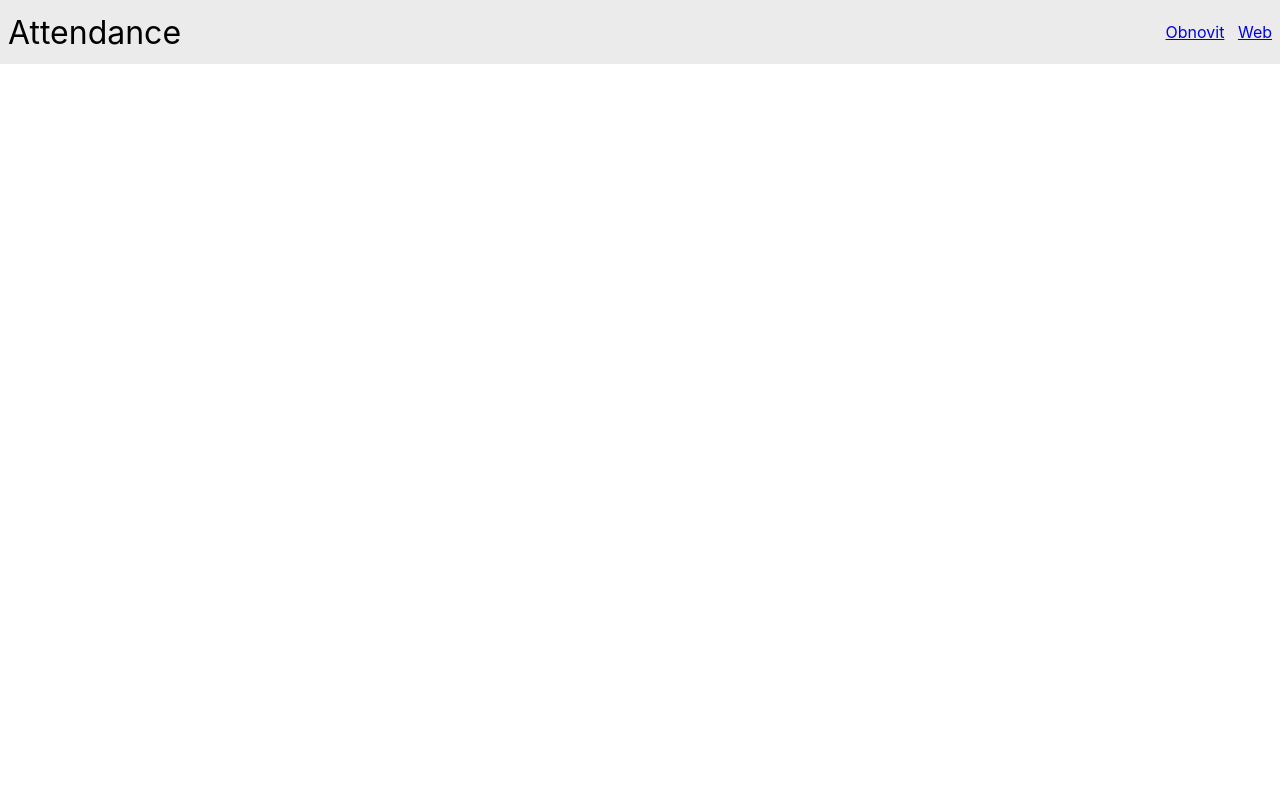
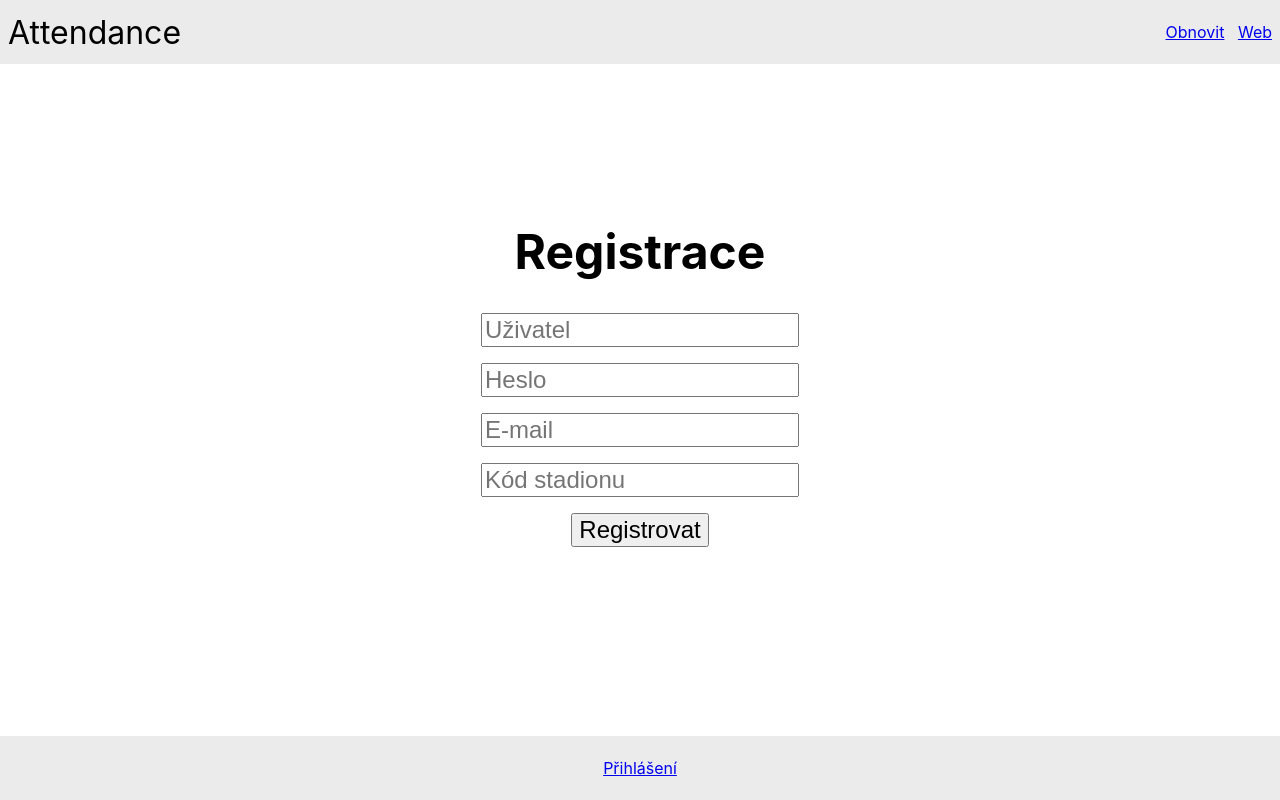
Before and after one commit to mvanco/iceapp, a React (Create React App) app: page /register in a window 1280 px wide. Built offline with nearby package versions, Linux system fonts and the light colour scheme.

Commit message:
Register user

```diff
--- a/src/App.css
+++ b/src/App.css
@@ -162,6 +162,7 @@
   height: 100%;
 
   display: flex;
+  flex-direction: column;
 }
 
 .LoginScreen {
--- a/src/App.tsx
+++ b/src/App.tsx
@@ -7,6 +7,7 @@ import HomePage from './page/HomePage';
 import TermsPage from './page/TermsPage';
 import PageWrapper from './page/PageWrapper';
 import LoginScreen from './screen/LoginScreen';
+import RegisterScreen from './screen/RegisterScreen';
 import CurrentConfig from './model/Config';
 import { useEffect } from 'react';
 
@@ -55,6 +56,7 @@ function App() {
           <div className="Page">
             <Routes>
               <Route path="/" element={<LoginScreen setLoggedIn={setLoggedIn}/>} />
+              <Route path="/register" element={<RegisterScreen/>} />
               <Route path="/internal/*" element={<PageWrapper/>}>
                   <Route index element={<HomePage />} />
                   <Route path="home" element={<HomePage />} />
--- /dev/null
+++ b/src/repo/RegisterRepo.tsx
@@ -0,0 +1,53 @@
+import CurrentConfig from "../model/Config";
+
+
+enum RegisterError {
+  UsernameRequired = "username-required",
+  PasswordRequired = "password-required",
+  EmailRequired = "email-required",
+  StadiumRequired = "stadium-required",
+  StadiumDoesNotExist = "stadium-does-not-exist",
+  InvalidUsername = "invalid-username",
+  UsernameTaken = "username-taken",
+  Unknown = "unknown"
+}
+
+interface RegisterData {
+}
+
+async function register(username: string, password: string, email: string, stadiumCode: string): Promise<RegisterData | RegisterError> {
+  try {
+    const bodyData = new URLSearchParams();
+    bodyData.append("username", username);
+    bodyData.append("password", password);
+    bodyData.append("email", email);
+    bodyData.append("stadium_code", stadiumCode);
+    const response = await fetch(`${CurrentConfig.RestApiUrl}/register`, {
+      method: 'POST',
+      body: bodyData
+    });
+
+    if (!response.ok) {
+      return RegisterError.Unknown;
+    }
+
+    const data = await response.json();
+
+    for (const value of Object.values(RegisterError)) {
+      if (data.error === value) {
+        return value;
+      }
+    }
+
+    console.error('Got data: ', data.result);
+    return {};
+
+  } catch(error) {
+    console.error('Error fetching data:', error);
+    return RegisterError.Unknown;
+  }
+};
+
+export {
+  register, RegisterError
+}
--- a/src/screen/LoginScreen.tsx
+++ b/src/screen/LoginScreen.tsx
@@ -60,6 +60,9 @@ const LoginScreen = ({setLoggedIn}: LoginScreenProps) => {
 
         <h2>{(viewModel.uiState as Login.Error)?.errorCode || "Unknown error."}</h2>
       </div>
+      <div className="Menu">
+        <Link to="/register">Registrace</Link>
+      </div>
     </div>
   )
 }
--- /dev/null
+++ b/src/screen/RegisterScreen.tsx
@@ -0,0 +1,83 @@
+import { Link, useNavigate } from "react-router-dom"
+import { useState, useEffect } from "react"
+import { Register } from "../viewmodel/RegisterViewModel";
+import CurrentConfig from "../model/Config";
+
+
+interface RegisterScreenProps { }
+
+const RegisterScreen = ({ }: RegisterScreenProps) => {
+
+  const [username, setUsername] = useState('');
+  const [password, setPassword] = useState('');
+  const [email, setEmail] = useState('');
+  const [stadiumCode, setStadiumCode] = useState('');
+  const [viewModel, setViewModel] = useState(Register.RegisterViewModel);
+  const navigate = useNavigate();
+
+  useEffect(() => {
+    if (viewModel.uiState.type === Register.Type.Success) {
+      navigate("/");
+    } else if (viewModel.uiState.type === Register.Type.Error) {
+      setTimeout(() => setViewModel(Register.RegisterViewModel.clearError()), CurrentConfig.ToastLengthShort);
+    }
+  }, [viewModel]);
+
+  return (
+    <div className="LoginScreenContainer">
+      <div className="LoginScreen" style={(viewModel.uiState.type === Register.Type.Error) ? { display: "none" } : { display: "flex" }}>
+        <h1>Registrace</h1>
+        <input
+          type="text"
+          value={username}
+          onChange={(event) => {
+            setUsername(event.target.value);
+          }}
+          placeholder="Uživatel"
+        />
+        <input
+          type="text"
+          value={password}
+          onChange={(event) => {
+            setPassword(event.target.value);
+          }}
+          placeholder="Heslo"
+          style={{ marginTop: "16px" }}
+        />
+        <input
+          type="text"
+          value={email}
+          onChange={(event) => {
+            setEmail(event.target.value);
+          }}
+          placeholder="E-mail"
+          style={{ marginTop: "16px" }}
+        />
+        <input
+          type="text"
+          value={stadiumCode}
+          onChange={(event) => {
+            setStadiumCode(event.target.value);
+          }}
+          placeholder="Kód stadionu"
+          style={{ marginTop: "16px" }}
+        />
+        <button
+          onClick={async () => {
+            const newVM = await Register.RegisterViewModel.register(username, password, email, stadiumCode);
+            setViewModel(newVM);
+          }}
+          style={{ marginTop: "16px", marginBottom: "64px" }}
+        >Registrovat</button>
+      </div>
+      <div className="ErrorOverlay" style={(viewModel.uiState.type === Register.Type.Error) ? { display: "flex" } : { display: "none" }}>
+        <h2>{(viewModel.uiState as Register.Error)?.errorCode || "Unknown error."}</h2>
+      </div>
+      <div className="Menu">
+        <Link to="/">Přihlášení</Link>
+      </div>
+    </div>
+  )
+}
+
+export default RegisterScreen
--- /dev/null
+++ b/src/viewmodel/RegisterViewModel.tsx
@@ -0,0 +1,76 @@
+import CurrentConfig from "../model/Config";
+import { register, RegisterError } from "../repo/RegisterRepo";
+
+export namespace Register {
+  enum ErrorCode {
+    UsernameRequired = "Jméno nebylo zadáno.",
+    PasswordRequired = "Heslo nebylo zadáno",
+    EmailRequired = "Email je vyžadován.",
+    StadiumRequired = "Kód stadionu je vyžadován",
+    StadiumDoesNotExist = "Tento kód stadionu neexistuje.",
+    InvalidUsername = "Toto uživatelské jméno nelze použít.",
+    UsernameTaken = "Uživatelské jméno je obsazeno.",
+    Unknown = "Nastala neznámá chyba."
+  }
+
+  export enum Type {
+    Error,
+    Success,
+    Idle,
+    Loading
+  }
+
+  export interface Error {
+    type: Type.Error;
+    errorCode: ErrorCode;
+  }
+
+  export interface Success {
+    type: Type.Success;
+  }
+
+  export interface Idle {
+    type: Type.Idle;
+  }
+
+  export interface Loading {
+    type: Type.Loading;
+  }
+
+  export type State = Error | Success | Idle | Loading;
+
+
+  interface RegisterViewModelType {
+    uiState: State;
+    register: (username: string, password: string, email: string, stadiumCode: string) => Promise<RegisterViewModelType>;
+    clearError: () => RegisterViewModelType
+  }
+
+
+  export const RegisterViewModel: RegisterViewModelType = {
+    uiState: { type: Type.Idle },
+    register: async function(username, password, email, stadiumCode): Promise<RegisterViewModelType> {
+      const result = await register(username, password, email, stadiumCode);
+
+      if (typeof result === "object") {
+        return { ...this, uiState: { type: Type.Success } }
+      } else {
+        let error = ErrorCode.Unknown;
+        switch (result as RegisterError) {
+          case RegisterError.UsernameRequired: error = ErrorCode.UsernameRequired; break;
+          case RegisterError.PasswordRequired: error = ErrorCode.PasswordRequired; break;
+          case RegisterError.EmailRequired: error = ErrorCode.EmailRequired; break;
+          case RegisterError.StadiumRequired: error = ErrorCode.StadiumRequired; break;
+          case RegisterError.StadiumDoesNotExist: error = ErrorCode.StadiumDoesNotExist; break;
+          case RegisterError.InvalidUsername: error = ErrorCode.InvalidUsername; break;
+          case RegisterError.UsernameTaken: error = ErrorCode.UsernameTaken; break;
+          case RegisterError.Unknown: error = ErrorCode.Unknown; break;
+        }
+        return { ...this, uiState: { type: Type.Error, errorCode: error } }
+      }
+    },
+    clearError: function(): RegisterViewModelType {
+      return { ...this, uiState: { type: Type.Idle } }
+    }
+  }
+}
```
